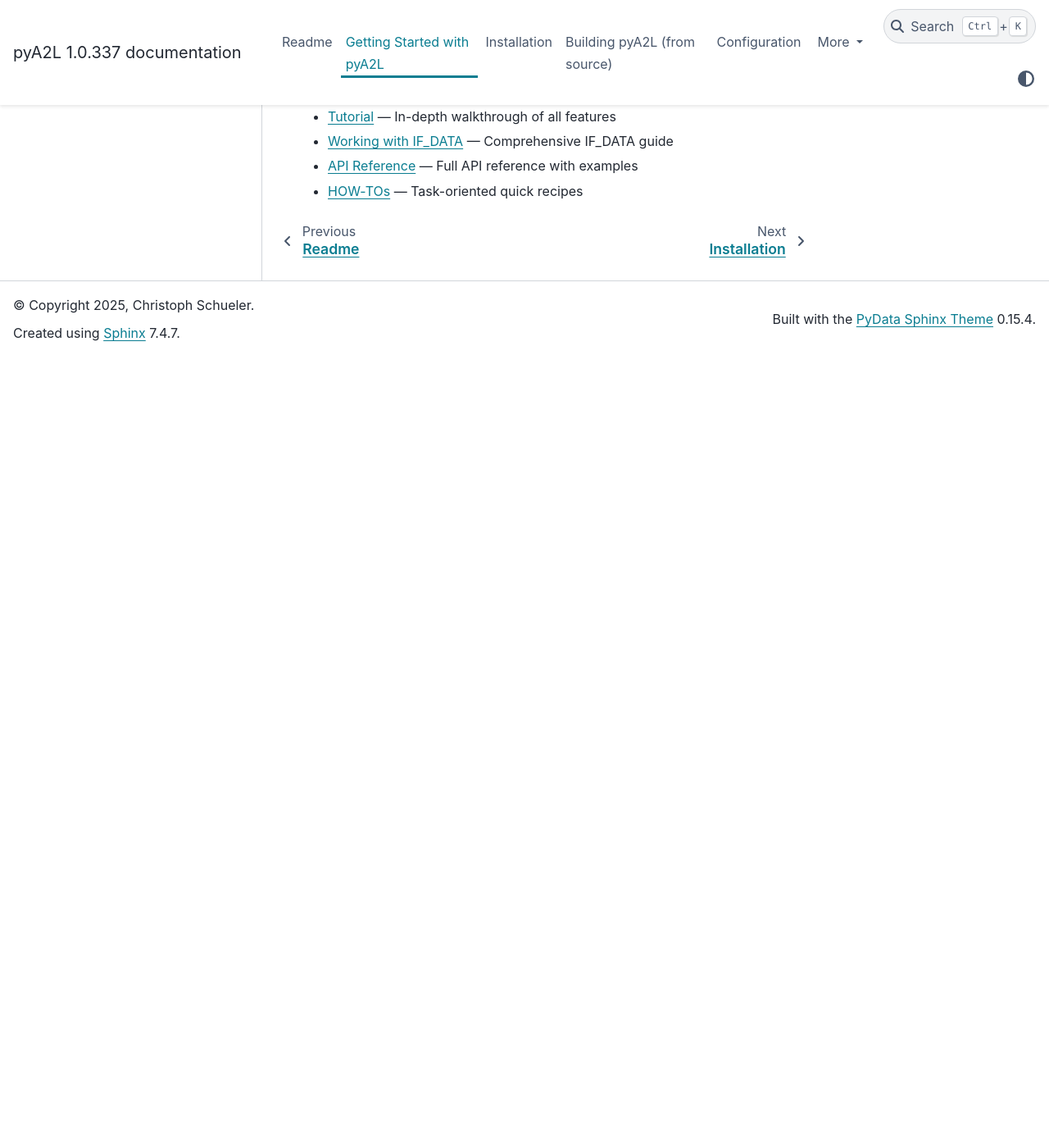
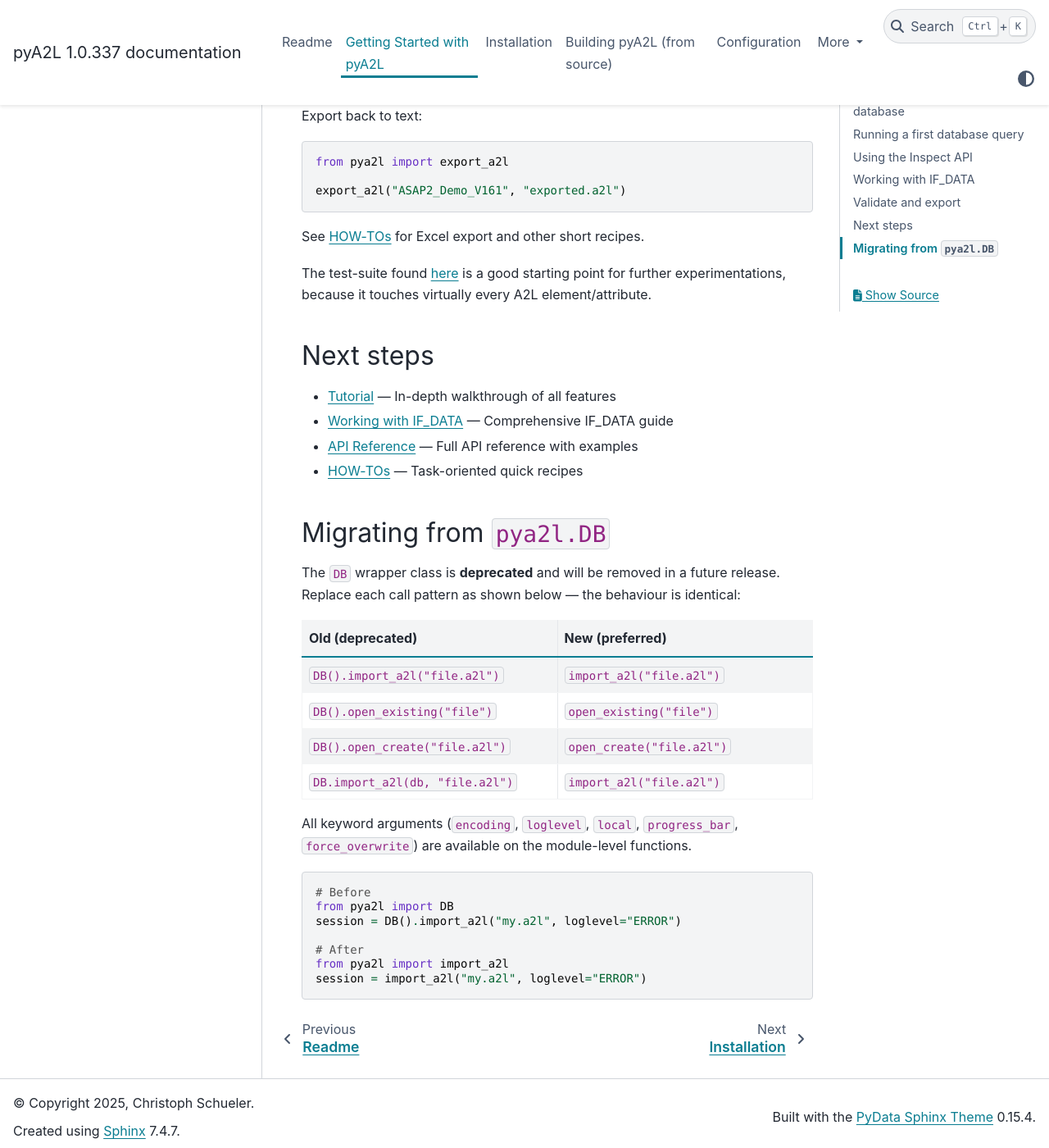
Before and after one commit to christoph2/pyA2L, a Sphinx documentation site: the page built from docs/getting_started.rst, in a window 1280 px wide and 1400 px high, scrolled down 3962 px. Shown: the whole window at 82% size. Built offline with Sphinx 7.4.7 and the PyData theme 0.15.4, drawn with Linux system fonts in a browser that asks for light colours; pages that are not in the unit, such as notebooks, are missing from menus; before the commit the page ends 4398 px from its top, so only the background shows below that; some of the changed text lies outside the part shown.

Commit message:
WP-11: Documentation & CHANGELOG
- CHANGELOG.md: new file documenting all WP-00 through WP-10 changes
- docs/getting_started.rst: replace all DB() with module-level functions;
  add force_overwrite section; add 'Migrating from pya2l.DB' guide table
- docs/README.rst: replace all DB() with module-level functions;
  update CLI section with -f/--force-overwrite and -q/--quiet flags

Co-authored-by: Copilot <223556219+Copilot@users.noreply.github.com>

```diff
--- a/docs/getting_started.rst
+++ b/docs/getting_started.rst
@@ -8,10 +8,9 @@ Import an .a2l file to database
 
 .. code-block:: python
 
-    from pya2l import DB
+    from pya2l import import_a2l
 
-    db = DB()
-    session = db.import_a2l(
+    session = import_a2l(
         "ASAP2_Demo_V161.a2l",
         # encoding="latin-1" is default; override if your file differs
         # progress_bar=False or loglevel="ERROR" to silence progress
@@ -23,15 +22,33 @@ which is simply a `Sqlite3 <https://www.sqlite.org/>`_ database file.
 Unlike other ASAP2 toolkits, you are not required
 to parse your `.a2l` files over and over again, which can be quite expensive.
 
-Open an existing .a2ldb database
-~~~~~~~~~~~~~~~~~~~~~~~~~~~~~~~~
+Re-importing an existing file
+~~~~~~~~~~~~~~~~~~~~~~~~~~~~~
+
+By default, re-importing a file whose `.a2ldb` already exists triggers a
+confirmation prompt instead of raising an ``OSError``.  To suppress the prompt
+and overwrite unconditionally, pass ``force_overwrite=True``:
 
 .. code-block:: python
 
-    from pya2l import DB
+    from pya2l import import_a2l
 
-    db = DB()
-    session = db.open_existing("ASAP2_Demo_V161")   # No need to specify extension .a2ldb
+    session = import_a2l("ASAP2_Demo_V161.a2l", force_overwrite=True)
+
+The CLI flag ``-f`` / ``--force-overwrite`` provides the same behaviour:
+
+.. code-block:: bash
+
+    a2ldb-imex -i ASAP2_Demo_V161.a2l -f
+
+Open an existing .a2ldb database
+~~~~~~~~~~~~~~~~~~~~~~~~~~~~~~~~~
+
+.. code-block:: python
+
+    from pya2l import open_existing
+
+    session = open_existing("ASAP2_Demo_V161")   # No need to specify extension .a2ldb
 
 You may have noticed, that in both cases the return value is stored in an object named `session`:
 
@@ -45,11 +62,10 @@ Running a first database query
 
 .. code-block:: python
 
-    from pya2l import DB
+    from pya2l import open_existing
     import pya2l.model as model
 
-    db = DB()
-    session = db.open_existing("ASAP2_Demo_V161")
+    session = open_existing("ASAP2_Demo_V161")
     measurements = session.query(model.Measurement).order_by(model.Measurement.name).all()
     for m in measurements:
         print(f"{m.name:48} {m.datatype:12} 0x{m.ecu_address.address:08x}")
@@ -94,10 +110,10 @@ conversion and caching:
 
 .. code-block:: python
 
-    from pya2l import DB
+    from pya2l import open_existing
     from pya2l.api.inspect import Project, Measurement, Characteristic
 
-    session = DB().open_existing("ASAP2_Demo_V161")
+    session = open_existing("ASAP2_Demo_V161")
 
     # Navigate the project hierarchy
     project = Project(session)
@@ -143,10 +159,10 @@ instance with parsed and raw data:
 
 .. code-block:: python
 
-    from pya2l import DB
+    from pya2l import open_create
     from pya2l.api.inspect import Module
 
-    session = DB().open_create("xcp_demo_autodetect.a2l")
+    session = open_create("xcp_demo_autodetect.a2l")
     module = Module(session)
 
     # Access the IfData dataclass
@@ -173,10 +189,10 @@ Basic validation:
 
 .. code-block:: python
 
-    from pya2l import DB
+    from pya2l import open_existing
     from pya2l.api.validate import Validator
 
-    session = DB().open_existing("ASAP2_Demo_V161")
+    session = open_existing("ASAP2_Demo_V161")
     for msg in Validator(session)():
         print(msg.type.name, msg.category.name, msg.diag_code.name, "-", msg.text)
 
@@ -200,3 +216,37 @@ Next steps
 - :doc:`ifdata` — Comprehensive IF_DATA guide
 - :doc:`api_reference` — Full API reference with examples
 - :doc:`howto` — Task-oriented quick recipes
+
+Migrating from ``pya2l.DB``
+~~~~~~~~~~~~~~~~~~~~~~~~~~~
+
+The ``DB`` wrapper class is **deprecated** and will be removed in a future
+release.  Replace each call pattern as shown below — the behaviour is identical:
+
+.. list-table::
+   :header-rows: 1
+   :widths: 50 50
+
+   * - Old (deprecated)
+     - New (preferred)
+   * - ``DB().import_a2l("file.a2l")``
+     - ``import_a2l("file.a2l")``
+   * - ``DB().open_existing("file")``
+     - ``open_existing("file")``
+   * - ``DB().open_create("file.a2l")``
+     - ``open_create("file.a2l")``
+   * - ``DB.import_a2l(db, "file.a2l")``
+     - ``import_a2l("file.a2l")``
+
+All keyword arguments (``encoding``, ``loglevel``, ``local``, ``progress_bar``,
+``force_overwrite``) are available on the module-level functions.
+
+.. code-block:: python
+
+    # Before
+    from pya2l import DB
+    session = DB().import_a2l("my.a2l", loglevel="ERROR")
+
+    # After
+    from pya2l import import_a2l
+    session = import_a2l("my.a2l", loglevel="ERROR")
```
Also changed, not shown: CHANGELOG.md (added, +85 -0 lines), docs/README.rst (+22 -21 lines).
